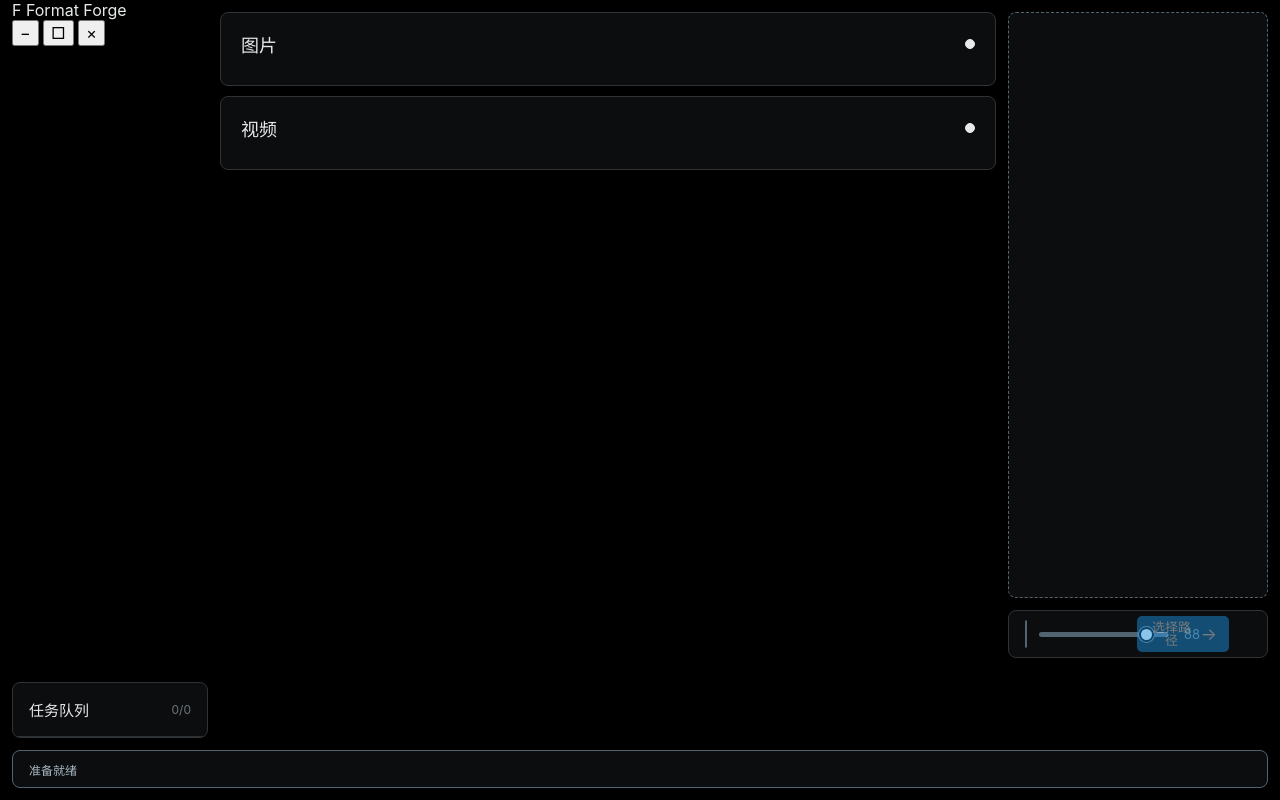
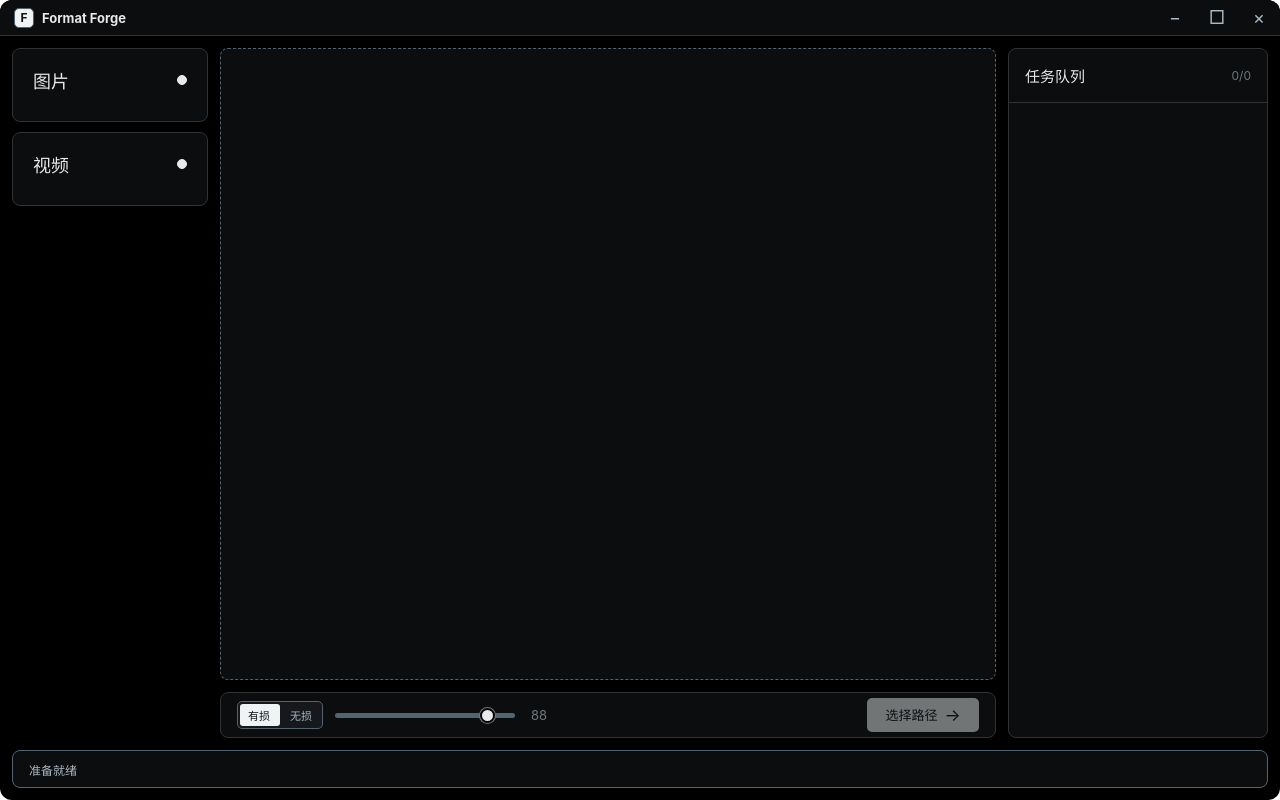
Before and after one commit to HITM1ss/convert, a website built with Vite: page index.html in a window 1280 px wide. Built offline with nearby package versions, Linux system fonts and the light colour scheme.

Commit message:
调整样式以支持透明背景和窗口控制功能

```diff
--- a/src/styles.css
+++ b/src/styles.css
@@ -1,8 +1,8 @@
-:root { color: #e7e9ea; background: #000; font-family: -apple-system, BlinkMacSystemFont, "Segoe UI", sans-serif; font-synthesis: none; }
+:root { color: #e7e9ea; background: transparent; font-family: -apple-system, BlinkMacSystemFont, "Segoe UI", sans-serif; font-synthesis: none; }
 * { box-sizing: border-box; }
-body { margin: 0; min-width: 320px; min-height: 100vh; overflow: hidden; background: #000; }
+body { margin: 0; min-width: 320px; min-height: 100vh; overflow: hidden; background: transparent; }
 button, input { font: inherit; } button { cursor: pointer; }
-.app-shell { display: grid; grid-template-columns: minmax(168px, 196px) minmax(0, 1fr) minmax(220px, 260px); column-gap: 12px; width: 100%; height: 100vh; height: 100dvh; margin: 0; padding: 0 12px; overflow: hidden; }
+.app-shell { display: grid; grid-template-columns: minmax(168px, 196px) minmax(0, 1fr) minmax(220px, 260px); column-gap: 12px; width: 100%; height: 100vh; height: 100dvh; margin: 0; padding: 0 12px; overflow: hidden; border-radius: 12px; background: #000; }
 .format-sidebar { min-height: 0; overflow-y: auto; padding: 12px 0 0; }
 .format-section { width: 100%; padding: 12px; border: 1px solid #2f3336; border-radius: 8px; background: #0b0d0f; transition: padding 180ms ease-out; }
 .format-section:has(.sidebar-section-title[aria-expanded="false"]) { padding-top: 5px; padding-bottom: 5px; }
@@ -40,13 +40,28 @@ button, input { font: inherit; } button { cursor: pointer; }
 
 .image-options, .video-options { display: flex; align-items: center; gap: 12px; min-width: 0; }.image-options[hidden], .video-options[hidden] { display: none; }.image-options input[type="range"] { width: min(180px, 24vw); }.video-options label { display: inline-flex; align-items: center; gap: 6px; color: #71767b; font-size: 11px; white-space: nowrap; }.video-options input[type="range"] { width: 96px; }.video-options select { height: 28px; padding: 0 22px 0 8px; border: 1px solid #536471; border-radius: 4px; color: #e7e9ea; background: #16181c; font-size: 11px; }
 
+.app-shell { grid-template-rows: 36px minmax(0, 1fr) auto; padding-top: 0; }
+.title-bar { display: flex; grid-column: 1 / -1; align-items: center; justify-content: space-between; min-width: 0; margin: 0 -12px; padding-left: 14px; border-bottom: 1px solid #2f3336; background: #0b0d0f; user-select: none; }
+.title-bar-brand { display: inline-flex; align-items: center; gap: 8px; min-width: 0; color: #e7e9ea; font-size: 13px; font-weight: 700; }
+.title-bar-mark { display: grid; width: 20px; height: 20px; place-items: center; border: 1px solid #536471; border-radius: 5px; color: #0f1419; background: #eff3f4; font-size: 12px; }
+.window-controls { display: flex; align-self: stretch; }
+.window-control { display: grid; width: 42px; height: 36px; place-items: center; padding: 0; border: 0; color: #aab8c2; background: transparent; font-size: 18px; line-height: 1; }
+.window-control:hover { color: #e7e9ea; background: #272c30; }.window-close:hover { color: #fff; background: #f4212e; }.window-control:focus-visible { position: relative; z-index: 1; outline: 2px solid #1d9bf0; outline-offset: -2px; }
+@media (max-width: 820px) { .app-shell { grid-template-rows: 36px minmax(0, 1fr) auto; }.title-bar { margin: 0 -12px; }.title-bar-brand { padding-left: 2px; }.window-control { width: 38px; } }
+
 .file-list { margin: 12px 0; border: 1px dashed #536471; border-radius: 8px; background: #0b0d0f; }
 .task-queue { margin: 12px 0; overflow: hidden; border: 1px solid #2f3336; border-radius: 8px; background: #0b0d0f; }
 .task-queue-header { border-bottom-color: #2f3336; }
 
-.app-shell { grid-template-rows: minmax(0, 1fr) auto; }
+.app-shell { grid-template-rows: 36px minmax(0, 1fr) auto; }
 .workspace { grid-template-rows: minmax(0, 1fr) auto; }
 .workspace { border-right: 0; }
 .message-bar { grid-column: 1 / -1; width: auto; height: 38px; min-height: 38px; margin: 0 0 12px; border: 1px solid #536471; border-radius: 8px; }
 .conversion-bar { min-height: 46px; margin: 0 0 12px; padding-top: 5px; padding-bottom: 5px; border: 1px solid #2f3336; border-radius: 8px; background: #0b0d0f; }
+.conversion-bar { grid-template-columns: minmax(0, 1fr) auto; }
+.image-options, .video-options { grid-column: 1; grid-row: 1; }
+.convert-button { flex: 0 0 auto; width: 112px; height: 34px; border-radius: 5px; background: #eff3f4; color: #0f1419; font-size: 13px; font-weight: 700; }
+.conversion-bar .convert-button { grid-column: 2; grid-row: 1; justify-self: end; }
+.convert-button:hover:not(:disabled) { background: #fff; }
+.convert-button:disabled { cursor: not-allowed; opacity: .45; }
 .image-crop-actions { gap: 14px; padding: 14px 20px; }.image-crop-actions > span { flex: 1; min-width: 0; white-space: nowrap; }.crop-resolution { display: flex; align-items: center; justify-content: center; gap: 8px; color: #71767b; font-size: 12px; }.crop-resolution label { display: inline-flex; align-items: center; gap: 8px; }.crop-resolution input[type="number"] { width: 72px; height: 30px; padding: 0 8px; border: 1px solid #536471; border-radius: 4px; color: #e7e9ea; background: #0b0d0f; font-size: 12px; }.crop-resolution input[type="number"]::placeholder { color: #71767b; opacity: 1; }.crop-resolution .crop-aspect-lock { margin-left: 2px; color: #e7e9ea; }.crop-resolution .crop-aspect-lock input { width: 14px; height: 14px; margin: 0; accent-color: #1d9bf0; }.image-crop-actions .crop-confirm-button { min-width: 58px; }.visually-hidden { position: absolute; width: 1px; height: 1px; overflow: hidden; clip: rect(0 0 0 0); clip-path: inset(50%); white-space: nowrap; }
```
